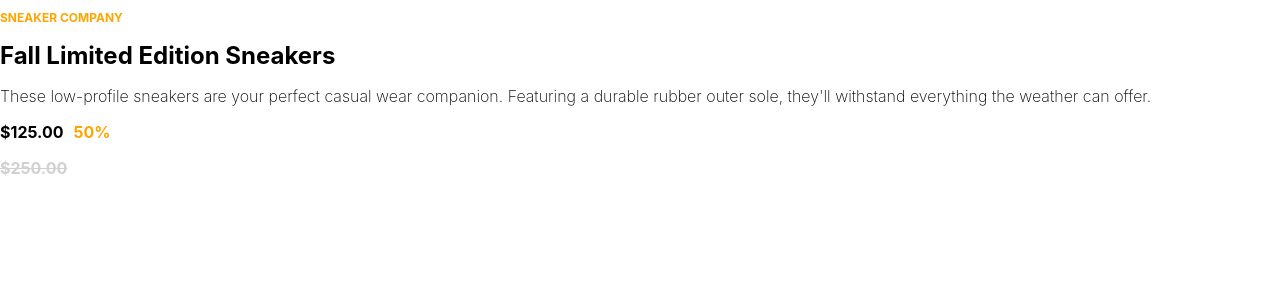
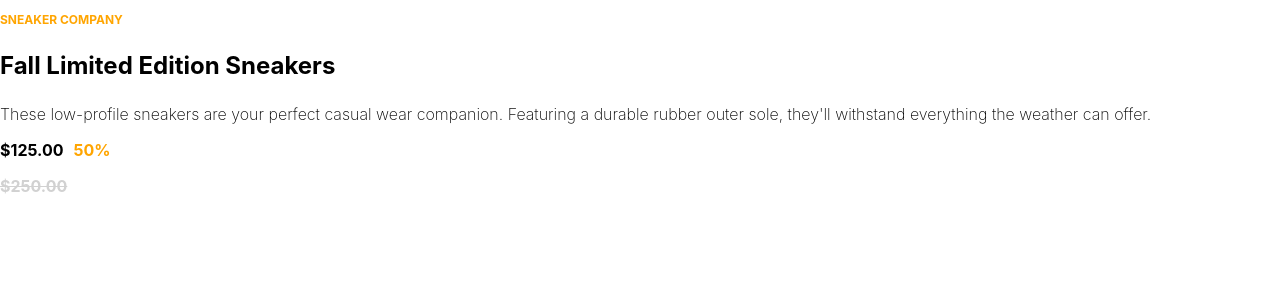
Before and after one commit to MarcelloAragoni/ecommerce, a React (Create React App) app: page / in a window 1280 px wide. Shown: the top 300 px of the page. Built offline with nearby package versions, Linux system fonts and the light colour scheme.

Commit message:
changed the patern of the classNames for the product details

```diff
--- a/src/pages/ProductPage/ProdDetail/ProdDetail.jsx
+++ b/src/pages/ProductPage/ProdDetail/ProdDetail.jsx
@@ -9,15 +9,15 @@ export default function ProdDetail({
   discount,
 }) {
   return (
-    <div className="prodDetail">
-      <h2>{company}</h2>
-      <h1>{model}</h1>
-      <p className="description">{description}</p>
-      <p className="price">
+    <div className="product-detail">
+      <p className="product-detail__subtitle">{company}</p>
+      <p className="product-detail__title">{model}</p>
+      <p className="product-detail__description">{description}</p>
+      <p className="product-detail__price">
         {price}
         <span>{discount}</span>
       </p>
-      <p className="originalPrice">{originalPrice}</p>
+      <p className="product-detail__original-price">{originalPrice}</p>
     </div>
   );
 }
--- a/src/pages/ProductPage/ProdDetail/ProdDetail.scss
+++ b/src/pages/ProductPage/ProdDetail/ProdDetail.scss
@@ -1,27 +1,25 @@
-.prodDetail{
+.product-detail{
   font-weight: bold;
 
-  h1{
+  &__title{
     font-size: 24px;
   }
 
-  h2{
+  &__subtitle{
     color: orange;
     font-size: 12px;
   }
 
-  .description{
+  &__description{
     font-weight: 200;
   }
 
-  .price{
-    span{
-      color: orange;
-      margin-left: 10px;
-    }
+  &__price span{
+    color: orange;
+    margin-left: 10px;
   }
 
-  .originalPrice{
+  &__original-price{
     color: #d1d1d1;
     text-decoration: line-through;
   }
```
